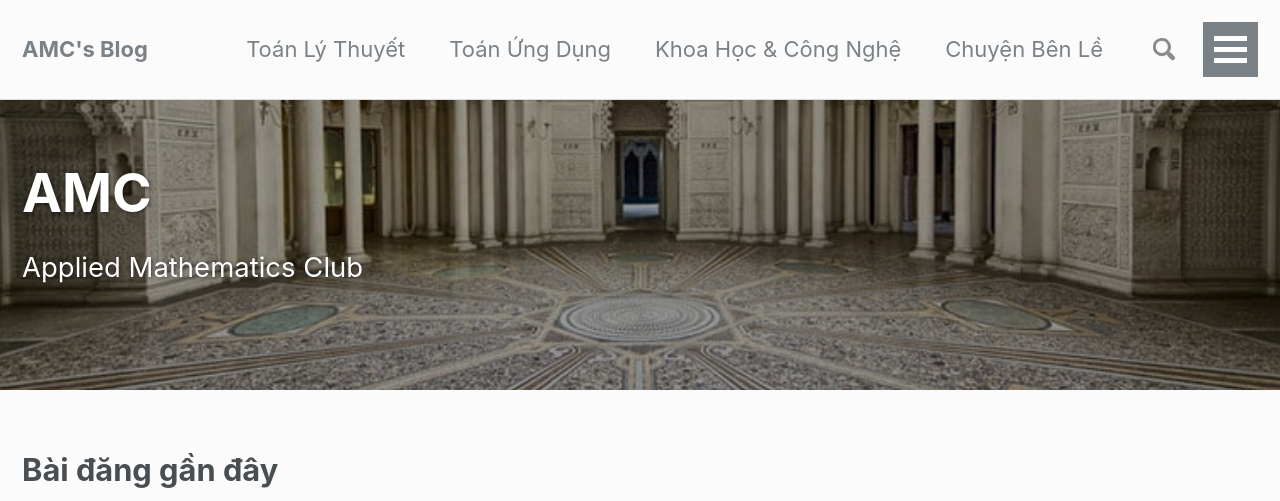
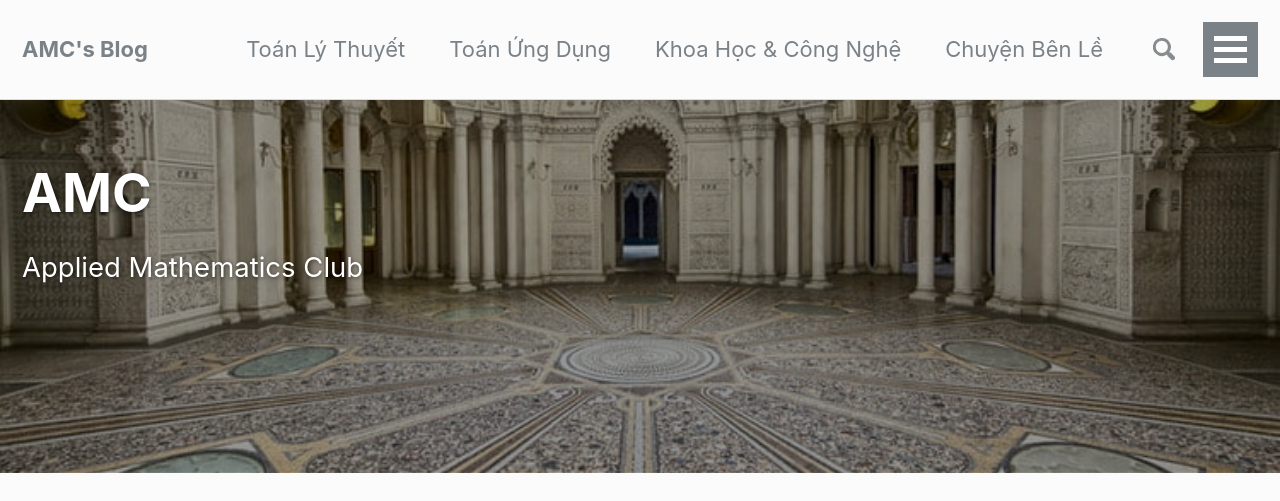
Before and after one commit to amcblog/testvon.github.io, a Jekyll site: the page built from index.html, in a window 1280 px wide. Shown: the top 501 px of the page. Built offline with Jekyll 4.4.1, drawn with Linux system fonts in a browser that asks for light colours; nearby versions of some CDN libraries; the list of posts is cut into pages by our own code; grey boxes are pictures that could not be loaded.

```diff
--- a/index.html
+++ b/index.html
@@ -6,7 +6,7 @@ header:
 pagination:
   enabled: true
 title: " AMC"
-excerpt: "Applied Mathematics Club"
+excerpt: "Applied Mathematics Club  <br><br><br>"
 feature_row1:
   - image_path: /images/event-1.jpeg
     alt: "Sự kiện sắp tới"
```
